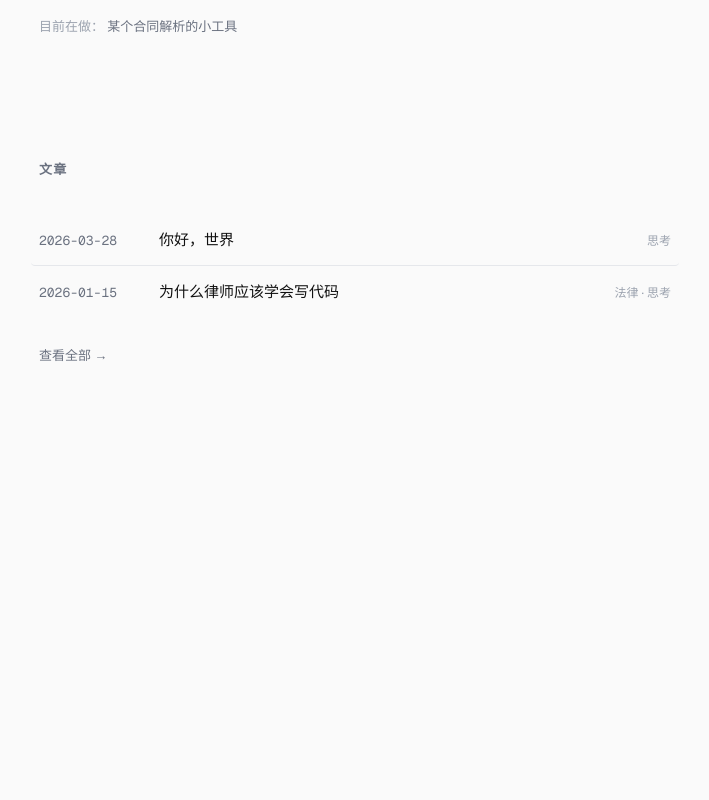
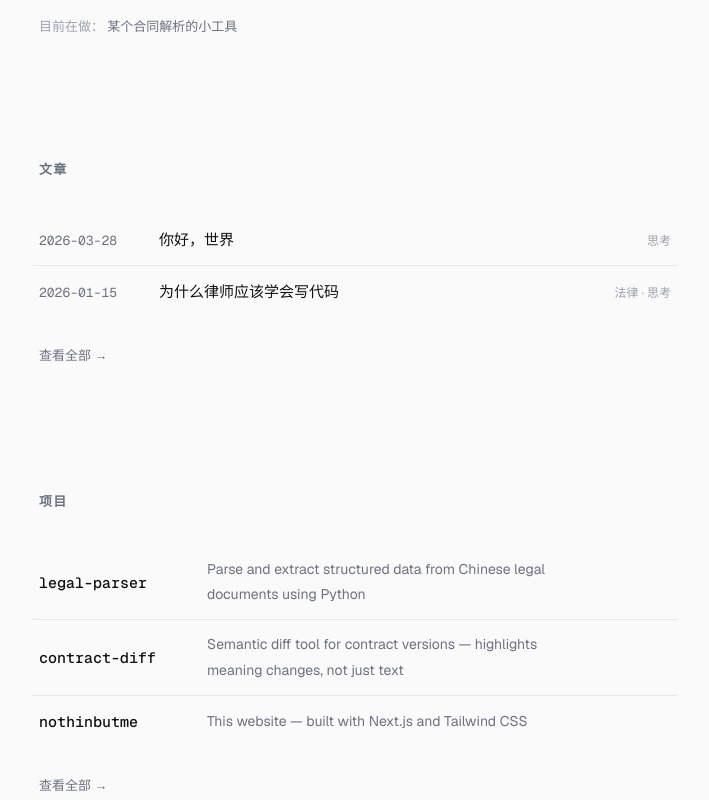
Before and after one commit to code-lawyer/nothingbutme, a Next.js app: page / in a window 1280 px wide. Shown: the part 752-1552 px from the top of the page, without its empty margins (285-994 px from the left). Before the commit the page ends 1122 px from the top, so only its background shows below. Built offline with nearby package versions, Linux system fonts and the light colour scheme.

Commit message:
feat: add project data and ProjectList component

```diff
--- a/app/page.tsx
+++ b/app/page.tsx
@@ -1,16 +1,20 @@
 import Hero from "@/components/Hero";
 import About from "@/components/About";
 import ArticleList from "@/components/ArticleList";
+import ProjectList from "@/components/ProjectList";
 import { getAllArticles } from "@/lib/articles";
+import { getFeaturedProjects } from "@/data/projects";
 
 export default function Home() {
   const articles = getAllArticles();
+  const featuredProjects = getFeaturedProjects();
 
   return (
     <main>
       <Hero />
       <About />
       <ArticleList articles={articles} />
+      <ProjectList projects={featuredProjects} />
     </main>
   );
 }
--- /dev/null
+++ b/components/ProjectList.tsx
@@ -0,0 +1,56 @@
+// components/ProjectList.tsx
+import Link from "next/link";
+import type { Project } from "@/data/projects";
+
+interface Props {
+  projects: Project[];
+  showAll?: boolean;
+}
+
+export default function ProjectList({ projects, showAll = false }: Props) {
+  const displayed = showAll ? projects : projects.slice(0, 4);
+
+  return (
+    <section id="projects" className="max-w-[680px] mx-auto px-6 pt-[120px]">
+      <h2 className="text-[13px] font-semibold text-[#6b7280] uppercase tracking-widest mb-8">
+        项目
+      </h2>
+
+      <div className="divide-y divide-[#e5e7eb]">
+        {displayed.map((project) => (
+          <div
+            key={project.name}
+            className="group flex items-center gap-6 py-3 px-2 -mx-2 rounded hover:bg-[#f9fafb] transition-colors"
+          >
+            <span className="font-medium text-[15px] text-[#111111] flex-shrink-0 w-36 font-mono">
+              {project.name}
+            </span>
+            <span className="flex-1 text-[14px] text-[#6b7280]">
+              {project.description}
+            </span>
+            <Link
+              href={project.url}
+              target="_blank"
+              rel="noopener noreferrer"
+              className="text-[13px] text-[#9ca3af] hover:text-[#2563eb] transition-colors opacity-0 group-hover:opacity-100 flex-shrink-0"
+              aria-label={`${project.name} on GitHub`}
+            >
+              GitHub ↗
+            </Link>
+          </div>
+        ))}
+      </div>
+
+      {!showAll && (
+        <div className="mt-6">
+          <Link
+            href="/projects"
+            className="text-[13px] text-[#6b7280] hover:text-[#2563eb] transition-colors"
+          >
+            查看全部 →
+          </Link>
+        </div>
+      )}
+    </section>
+  );
+}
--- /dev/null
+++ b/data/projects.ts
@@ -0,0 +1,32 @@
+// data/projects.ts
+export interface Project {
+  name: string;
+  description: string;
+  url: string;
+  featured: boolean;
+}
+
+export const projects: Project[] = [
+  {
+    name: "legal-parser",
+    description: "Parse and extract structured data from Chinese legal documents using Python",
+    url: "https://github.com/yourusername/legal-parser",
+    featured: true,
+  },
+  {
+    name: "contract-diff",
+    description: "Semantic diff tool for contract versions — highlights meaning changes, not just text",
+    url: "https://github.com/yourusername/contract-diff",
+    featured: true,
+  },
+  {
+    name: "nothinbutme",
+    description: "This website — built with Next.js and Tailwind CSS",
+    url: "https://github.com/yourusername/nothinbutme",
+    featured: true,
+  },
+];
+
+export function getFeaturedProjects(): Project[] {
+  return projects.filter((p) => p.featured);
+}
```
